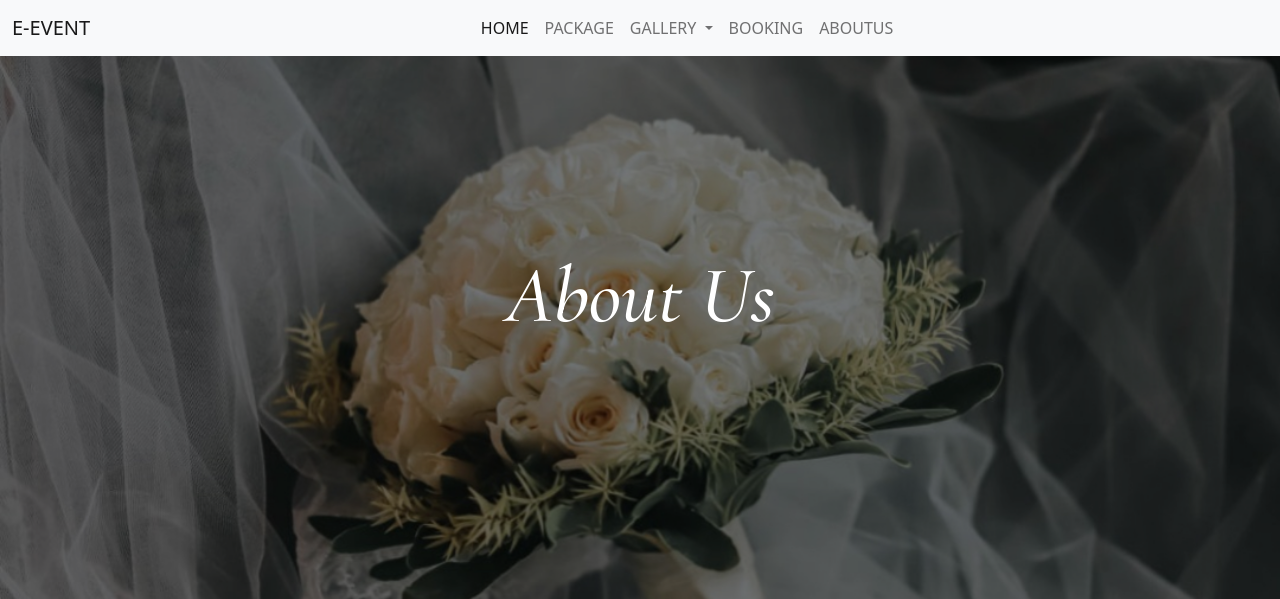
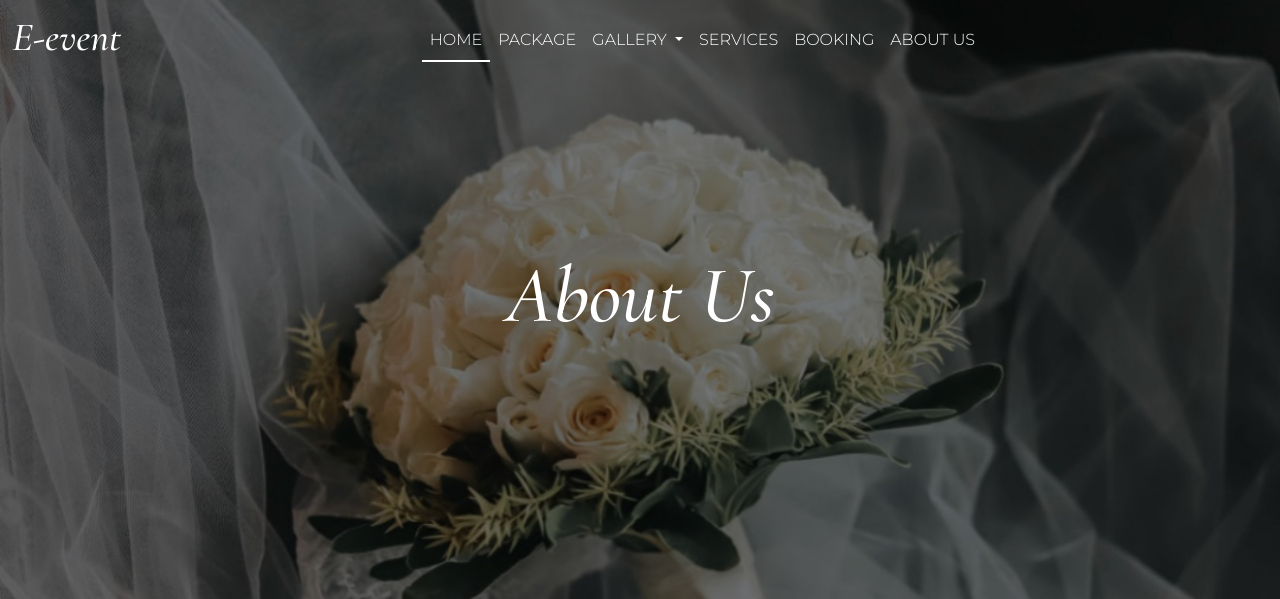
Before and after one commit to MJkun17/event, a PHP site: page /aboutus.html in a window 1280 px wide. Shown: the top 599 px of the page. Run offline with PHP 8.4, Linux system fonts and the light colour scheme; some libraries are stand-ins or nearby versions.

Commit message:
added navbar hover

```diff
--- a/aboutus.html/aboutus.css
+++ b/aboutus.html/aboutus.css
@@ -80,6 +80,39 @@ h1{
   max-width:100%;
 }
 
+.navbar-brand{
+  color: white;
+  font-family: 'Cormorant Garamond';
+  font-style: italic;
+
+
+}
+
+
+.navbar .navbar-nav .nav-item {
+  position: relative;
+}
+.navbar .navbar-nav .nav-item::after {
+  position: absolute;
+  bottom: 0;
+  left: 0;
+  right: 0;
+  margin: auto;
+  background-color: white;
+  width: 0%;
+  content: "";
+  height: 2px;
+}
+.navbar .navbar-nav .nav-item:hover::after {
+  width: 80%;
+  transition: all 0.5s;
+}
+
+.active-hover{
+  border-bottom: 2.5px solid white;
+}
+
+
 
 
 .bg-image{
@@ -117,6 +150,20 @@ footer{
   color: #BCBCBC;
 
 }
+
+.event{
+  color: #454545;
+}
+
+.event:hover{
+  color: white;
+}
+
+.list-group-item a{
+  color: #818181;
+}
+
+
 
 ul li a{
   text-decoration: none;
--- a/aboutus.html/aboutus.html
+++ b/aboutus.html/aboutus.html
@@ -22,38 +22,56 @@
 
                   <div class="container-fluid m-0 p-0">
 
-                            <nav class="navbar navbar-expand-lg navbar-light bg-light">
+                    <nav class="navbar navbar-expand-lg" aria-label="Tenth navbar example">
 
                       <div class="container-fluid">
 
-                                          <a class="navbar-brand" href="#">E-EVENT</a>
+                        <a class="navbar-brand" href="#"><h1>E-event</h1></a>
 
-                                          <button class="navbar-toggler" type="button" data-bs-toggle="collapse" data-bs-target="#navbarNavAltMarkup" aria-controls="navbarNavAltMarkup" aria-expanded="false" aria-label="Toggle navigation">
-                                            <span class="navbar-toggler-icon"></span>
+                            <button class="navbar-toggler" type="button" data-bs-toggle="collapse" data-bs-target="#navbarsExample08" aria-controls="navbarsExample08" aria-expanded="false" aria-label="Toggle navigation">
+                              <i class="custom-toggler-icon">
+                                <span></span>
+                              </i>
                             </button>
 
-                                          <div class="collapse navbar-collapse justify-content-center" id="navbarNavAltMarkup">
+                            <div class="collapse navbar-collapse justify-content-md-center " id="navbarsExample08">
 
-                                                    <div class="navbar-nav">
-                                                      <a class="nav-link active" aria-current="page" href="#">HOME</a>
-                                                      <a class="nav-link" href="#">PACKAGE</a>
+                                        <ul class="navbar-nav">
+                                            <li class="nav-item ">
+                                                <a class="nav-link text-white active-hover" href="/homepage/homepage.html">HOME</a>
+                                            </li>
+                                            <li class="nav-item">
+                                                <a class="nav-link text-white" href="#">PACKAGE</a>
+                                            </li>
                                             <li class="nav-item dropdown">
-                                                        <a class="nav-link dropdown-toggle" href="#" id="navbarDropdown" role="button" data-bs-toggle="dropdown" aria-expanded="false">
+                                              <a class="nav-link dropdown-toggle text-white" href="#" id="navbarDropdown" role="button" data-bs-toggle="dropdown" aria-expanded="false">
                                                 GALLERY
                                               </a>
                                               <ul class="dropdown-menu" aria-labelledby="navbarDropdown">
-                                                          <li><a class="dropdown-item" href="#">Action</a></li>
+                                                <li><a class="dropdown-item" href="#">PICTURE</a></li>
                                                 <li><hr class="dropdown-divider"></li>
-                                                          <li><a class="dropdown-item" href="#">Another action</a></li>
+                                                <li><a class="dropdown-item" href="#">VIDEOS</a></li>
 
 
                                               </ul>
                                             </li>
-                                                      <a class="nav-link ">BOOKING</a>
-                                                      <a class="nav-link ">ABOUTUS</a>
+                                            <li class="nav-item">
+                                                <a class="nav-link text-white" href="services.html">SERVICES</a>
+                                            </li>
+                                            <li class="nav-item">
+                                                <a class="nav-link text-white" href="http://localhost/jvp/booking.php">BOOKING</a>
+                                            </li>
+                                            <li class="nav-item">
+                                                <a class="nav-link text-white" href="/aboutus.html/aboutus.html">ABOUT US</a>
+                                            </li>
+
+                                        </ul>
+
                             </div>
 
-                                            </div>
+                            <i class="custom-toggler-icon left-toggler">
+                              <span></span>
+                            </i>
 
                       </div>
 
@@ -212,7 +230,7 @@
     <div class="row text-center d-flex justify-content-center p-0 m-0 ">
 
                   <div class="col-md-12">
-                    <h1> <a href="" class="text-decoration-none">E-EVENT</a> </h1>
+                    <h1> <a href="" class="text-decoration-none event">E-EVENT</a> </h1>
                   </div>
 
                   <div class="col-md-6">
```
Also changed, not shown: homepage/homepage.css (+24 -0 lines), homepage/homepage.html (+8 -6 lines). Lines whose indentation alone changed are shown as unchanged.
